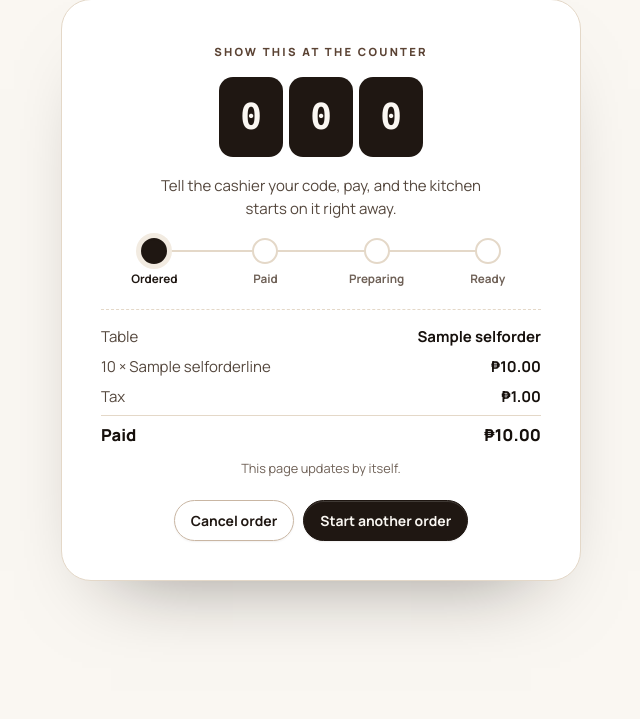
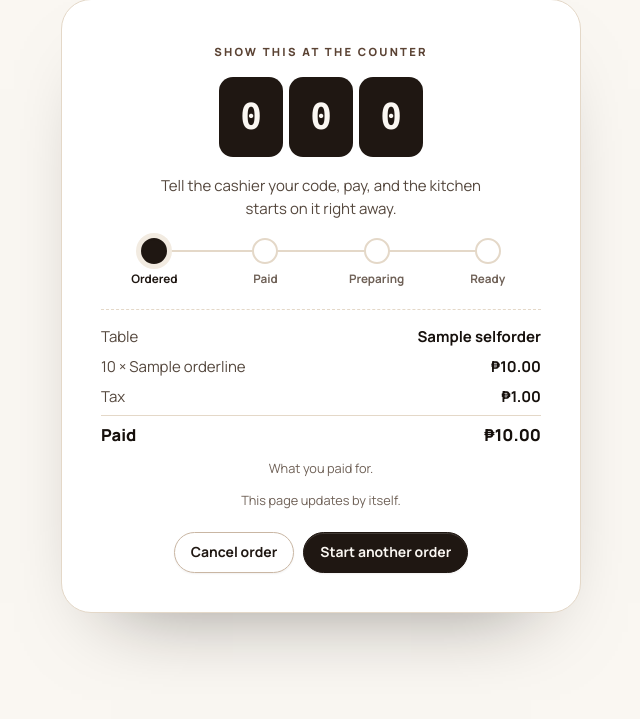
Before and after one commit to CUSTIX/RestoCore, a Django app: page /order/00000000-0000-0000-0000-000000000001/ in a window 1280 px wide. Shown: the part 131-850 px from the top of the page, without its empty margins (319-959 px from the left). Run offline with Django 5.2, Linux system fonts and the light colour scheme; tables that the repository leaves empty hold one stand-in row (values such as "Sample post"); parts of the project's set-up code (start-up, migrations or seed data) failed here and were passed over.

Commit message:
Fix QR ordering review findings: sold-out prefill, table field, paid summary
- POS left a sold-out dish prefilled in its disabled input, so Charge was blocked with no way to
  lower it; it is now left out with a note, like an unavailable dish.
- "Take away" never hid the table field (.field's display overrode [hidden]).
- After payment the customer saw their original items next to the charged total; it now shows
  what was charged. A voided order no longer shows progress steps or "Paid".

Co-Authored-By: Claude Opus 5.5 <noreply@anthropic.com>

```diff
--- a/sales/selectors.py
+++ b/sales/selectors.py
@@ -236,7 +236,7 @@ def open_self_order_by_code(code: str) -> SelfOrder | None:
 def self_order_by_token(token) -> SelfOrder | None:
     return (
         SelfOrder.objects.select_related("order")
-        .prefetch_related("lines")
+        .prefetch_related("lines", "order__lines")
         .filter(token=token)
         .first()
     )
--- a/sales/static/sales/order.css
+++ b/sales/static/sales/order.css
@@ -13,6 +13,7 @@
 .order-setup { border: 1px solid var(--cream-200); background: var(--paper); border-radius: 22px; padding: 1rem; margin: 0 0 1.4rem;
   display: grid; grid-template-columns: minmax(0, 1fr) minmax(0, 1fr); gap: .9rem; align-items: end; }
 .order-setup .field { margin: 0; }
+.order-setup [data-table-field][hidden] { display: none; } /* .field sets display: flex */
 .order-seg { display: grid; grid-auto-flow: column; grid-auto-columns: 1fr; background: var(--cream-100); border-radius: 14px; padding: 4px; gap: 4px; align-self: end; }
 .order-seg label { position: relative; text-align: center; border-radius: 11px; cursor: pointer; font-weight: 700; font-size: .92rem; color: var(--ink-2); }
 .order-seg input { position: absolute; opacity: 0; inset: 0; cursor: pointer; }
--- a/sales/templates/sales/pos.html
+++ b/sales/templates/sales/pos.html
@@ -10,7 +10,7 @@
   {% if self_order %}
     <div class="alert alert--warning self-order-banner" style="margin-bottom:1rem">
       <p>{% icon "qr" 16 %} <strong>Customer order {{ self_order.code }}</strong> · {% if self_order.table_label %}Table {{ self_order.table_label }}{% else %}{{ self_order.get_order_type_display }}{% endif %} · placed {{ self_order.created_at|timesince }} ago. Check the items with the customer, change anything they ask, then charge.</p>
-      {% for line in self_order_missing %}<p><strong>{{ line.quantity }} × {{ line.name }}</strong> is no longer available, so it was left out. Tell the customer.</p>{% endfor %}
+      {% for line in self_order_missing %}<p><strong>{{ line.quantity }} × {{ line.name }}</strong> is sold out or no longer on the menu, so it was left out. Tell the customer.</p>{% endfor %}
       <p><a href="{% url 'sales:self_order_list' %}">Back to customer orders</a></p>
     </div>
   {% endif %}
--- a/sales/templates/sales/self_order_status.html
+++ b/sales/templates/sales/self_order_status.html
@@ -34,7 +34,7 @@
       <p class="order-status__lead">Unpaid orders expire after an hour. Nothing was charged.</p>
     {% endif %}
 
-    {% if self_order.status == 'pending' or self_order.status == 'paid' %}
+    {% if self_order.status == 'pending' or self_order.status == 'paid' and order.status != 'voided' %}
       <ol class="order-steps" aria-label="Order progress">
         {% for step in steps %}<li class="{% if step.done %}is-done{% endif %}{% if step.current %} is-current{% endif %}"{% if step.current %} aria-current="step"{% endif %}><span aria-hidden="true">{% if step.done and not step.current %}{% icon "check" 12 %}{% endif %}</span>{{ step.label }}</li>{% endfor %}
       </ol>
@@ -42,11 +42,11 @@
 
     <dl class="order-summary">
       {% if self_order.table_label %}<dt>Table</dt><dd>{{ self_order.table_label }}</dd>{% else %}<dt>Order</dt><dd>{{ self_order.get_order_type_display }}</dd>{% endif %}
-      {% for line in self_order.lines.all %}<dt>{{ line.quantity }} × {{ line.name }}</dt><dd>{{ currency }}{{ line.line_total|money }}</dd>{% endfor %}
-      <dt>Tax</dt><dd>{{ currency }}{{ self_order.tax|money }}</dd>
-      <dt class="order-summary__total">{% if order %}Paid{% else %}Estimated total{% endif %}</dt><dd class="order-summary__total">{{ currency }}{% if order %}{{ order.total|money }}{% else %}{{ self_order.total|money }}{% endif %}</dd>
+      {% for line in lines %}<dt>{{ line.quantity }} × {{ line.name }}</dt><dd>{{ currency }}{{ line.line_total|money }}</dd>{% endfor %}
+      <dt>Tax</dt><dd>{{ currency }}{% if order %}{{ order.tax|money }}{% else %}{{ self_order.tax|money }}{% endif %}</dd>
+      <dt class="order-summary__total">{% if order.status == 'voided' %}Voided{% elif order %}Paid{% else %}Estimated total{% endif %}</dt><dd class="order-summary__total">{{ currency }}{% if order %}{{ order.total|money }}{% else %}{{ self_order.total|money }}{% endif %}</dd>
     </dl>
-    {% if order and order.total != self_order.total %}<p class="order-status__note">The cashier adjusted your order at the counter.</p>{% endif %}
+    {% if order %}<p class="order-status__note">What you paid for{% if order.total != self_order.total %}, as changed at the counter{% endif %}.</p>{% endif %}
 
     {% if live %}<p class="order-status__note" data-auto-reload="15">This page updates by itself.</p>{% endif %}
 
--- a/sales/views.py
+++ b/sales/views.py
@@ -70,19 +70,22 @@ class PosView(RoleRequiredMixin, TemplateView):
             # own. A customer's order brings its own token and its items, type and table.
             initial = {"checkout_token": uuid.uuid4()}
             if self_order is not None:
-                shown = {m["item"].pk for m in menu}
+                # Sold out since the customer ordered: its POS input is disabled, so prefilling
+                # it would block Charge with no way to lower it. Leave it out and say so.
+                can_sell = {m["item"].pk for m in menu if m["portions"] != 0}
+                lines = list(self_order.lines.all())
                 initial = {
                     "checkout_token": self_order.token,
                     "self_order": self_order.token,
                     "order_type": self_order.order_type,
                     "table_label": self_order.table_label,
                     **{
-                        f"qty_{line.menu_item_id}": line.quantity for line in self_order.lines.all()
+                        f"qty_{line.menu_item_id}": line.quantity
+                        for line in lines
+                        if line.menu_item_id in can_sell
                     },
                 }
-                missing = [
-                    line for line in self_order.lines.all() if line.menu_item_id not in shown
-                ]
+                missing = [line for line in lines if line.menu_item_id not in can_sell]
             form = PosForm(menu_items=[m["item"] for m in menu], initial=initial)
         elif self_order is None and form.is_bound:
             self_order = selectors.self_order_by_token(_uuid_or_none(form.data.get("self_order")))
@@ -441,6 +444,8 @@ class SelfOrderStatusView(TemplateView):
             **super().get_context_data(**kwargs),
             "self_order": self_order,
             "order": order,
+            # Once paid, show what was charged: the cashier may have changed it at the counter.
+            "lines": order.lines.all() if order else self_order.lines.all(),
             "live": live,
             "steps": _progress(self_order),
         }
```
Also changed, not shown: sales/tests/test_self_order.py (+29 -0 lines).
